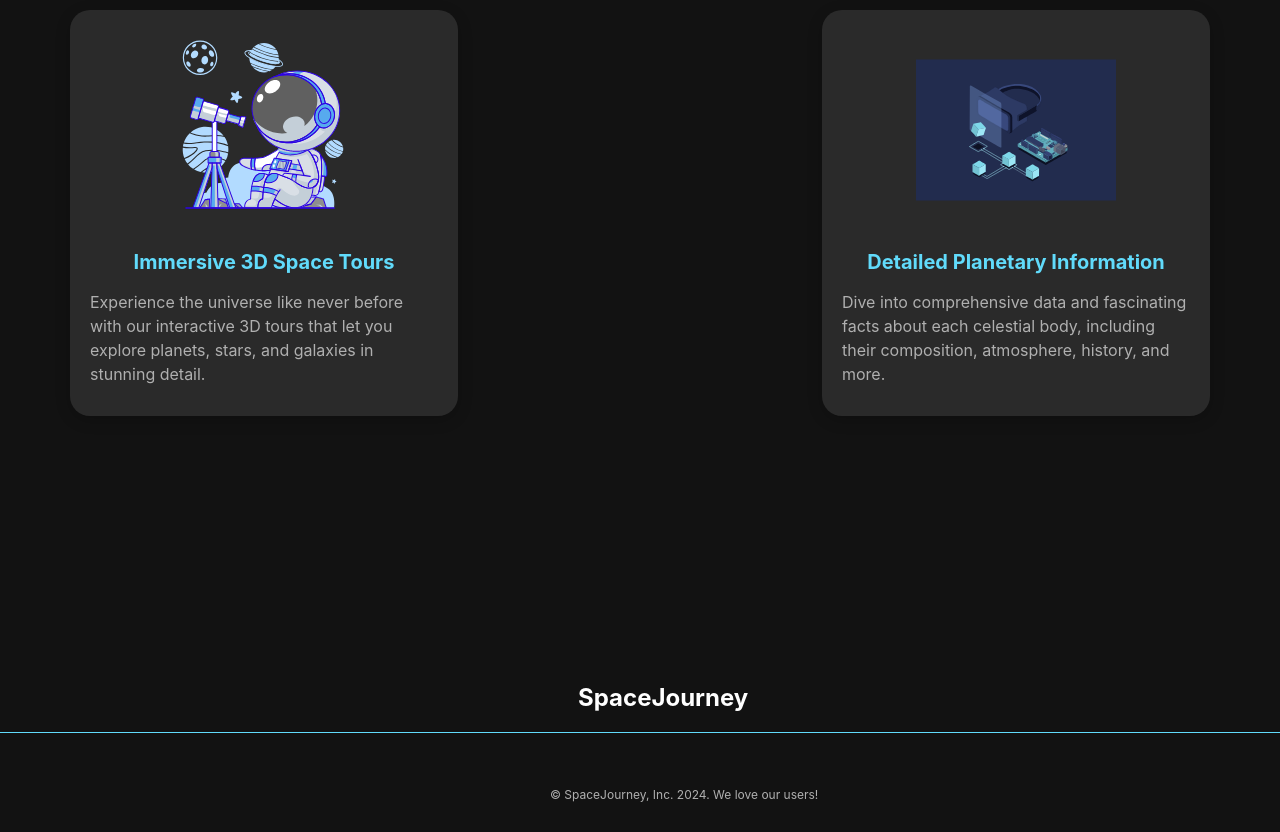
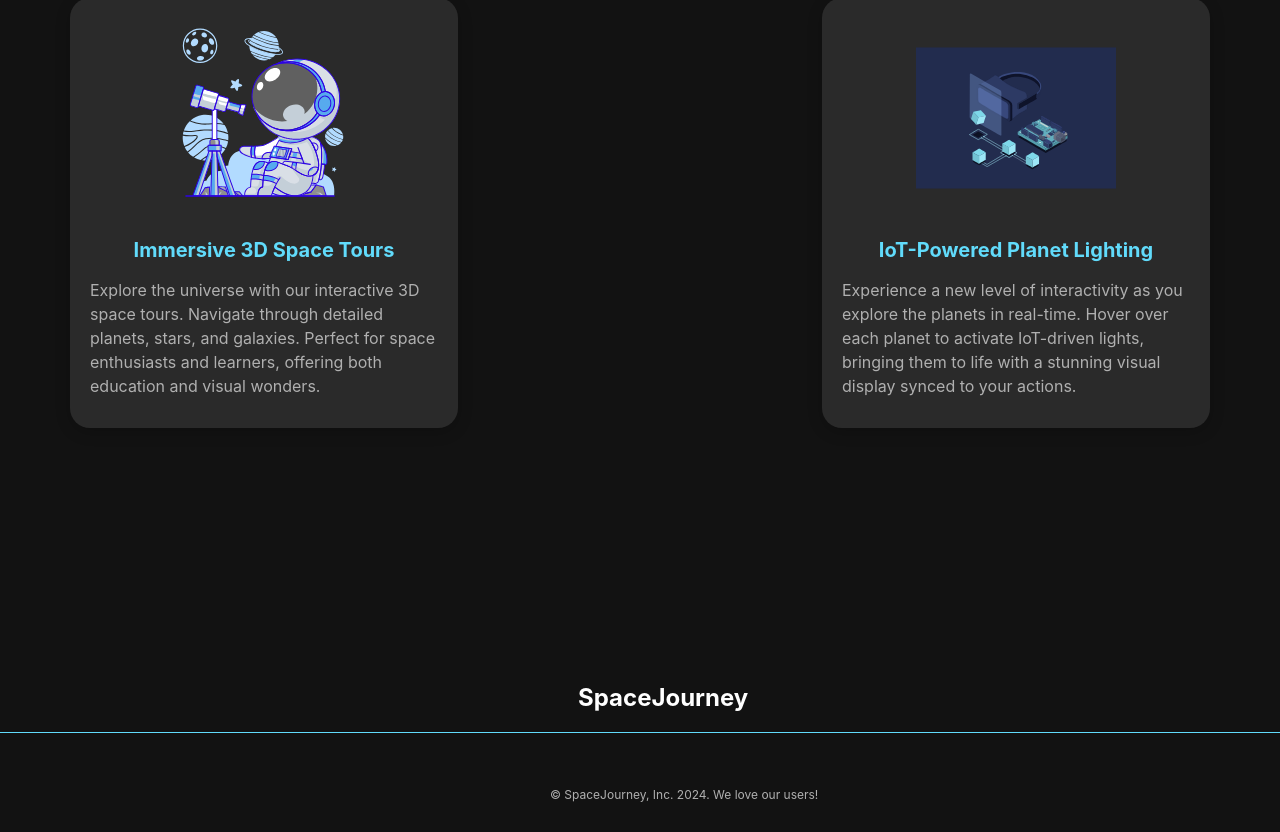
Before and after one commit to kawthar-shameseldeen/Space-Journey-Front, a React (Create React App) app in the folder space-journey/: page /home in a window 1280 px wide. Shown: the part 2709-3541 px from the top of the page. Built offline with nearby package versions, Linux system fonts and the light colour scheme.

Commit message:
changed texts

```diff
--- a/space-journey/src/components/features/features.jsx
+++ b/space-journey/src/components/features/features.jsx
@@ -8,13 +8,13 @@ const featureData = [
   {
     title: "Immersive 3D Space Tours",
     description:
-      "Experience the universe like never before with our interactive 3D tours that let you explore planets, stars, and galaxies in stunning detail.",
+      "Explore the universe with our interactive 3D space tours. Navigate through detailed planets, stars, and galaxies. Perfect for space enthusiasts and learners, offering both education and visual wonders.",
     lottieSrc: spaceTourLottie,
   },
   {
-    title: "Detailed Planetary Information",
+    title: "IoT-Powered Planet Lighting",
     description:
-      "Dive into comprehensive data and fascinating facts about each celestial body, including their composition, atmosphere, history, and more.",
+      "Experience a new level of interactivity as you explore the planets in real-time. Hover over each planet to activate IoT-driven lights, bringing them to life with a stunning visual display synced to your actions.",
     lottieSrc: planetInfoLottie,
   },
 ];
```
